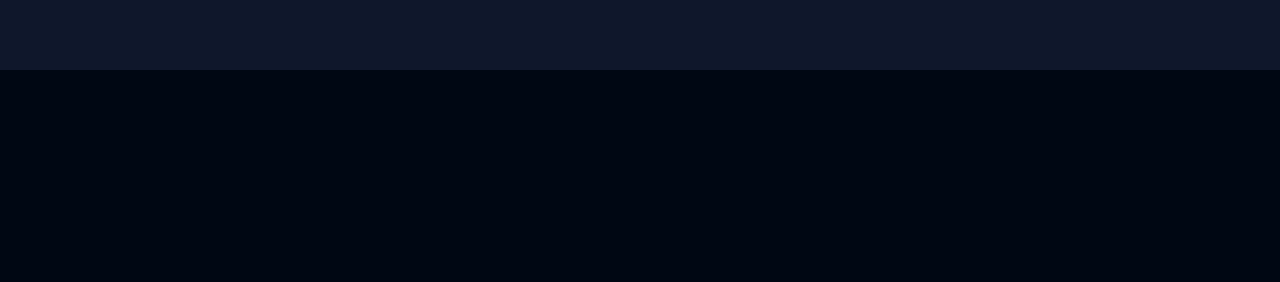
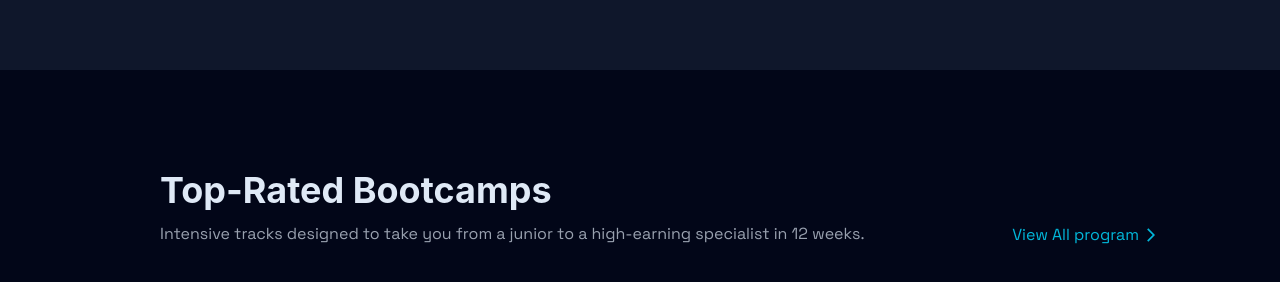
Before and after one commit to kashaf009/CodeLikePro, a React (Vite) app in the folder frontend/: page / in a window 1280 px wide. Shown: the part 1846-2128 px from the top of the page. Before the commit the page ends 1916 px from the top, so only its background shows below. Built offline with nearby package versions, Linux system fonts and the light colour scheme; no server answers.

Commit message:
feat : building explore course page

```diff
--- a/frontend/src/components/Home.jsx
+++ b/frontend/src/components/Home.jsx
@@ -7,6 +7,7 @@ import code from "../assets/code.png";
 import { BsPeopleFill } from "react-icons/bs";
 import { LuBotMessageSquare } from "react-icons/lu";
 import { IoCubeOutline } from "react-icons/io5";
+import { MdArrowForwardIos } from "react-icons/md";
 
 
 const Home = () => {
@@ -134,6 +135,23 @@ const Home = () => {
           </div>
         </div>
       </section>
+
+      {/* explore course section */}
+<section className="bg-slate-950  pl-40 min-h-screen w-full">
+
+  <h1 className="text-[#dfe9f6] text-4xl mb-3 pt-25 font-bold">Top-Rated Bootcamps</h1>
+   <div className="absolute flex items-center gap-1 right-30 font-['space_grotesk'] cursor-pointer border border-transparent hover:border-b-cyan-400 transition-all hover:text-cyan-400 text-md text-cyan-500 ">View All program <span><MdArrowForwardIos /></span></div>
+  <p className="text-md font-['space_grotesk'] text-gray-400">Intensive tracks designed to take you from a junior to a high-earning specialist in 12 weeks.</p>
+
+
+
+
+
+</section>
+
+
+
+
     </div>
   );
 };
```
